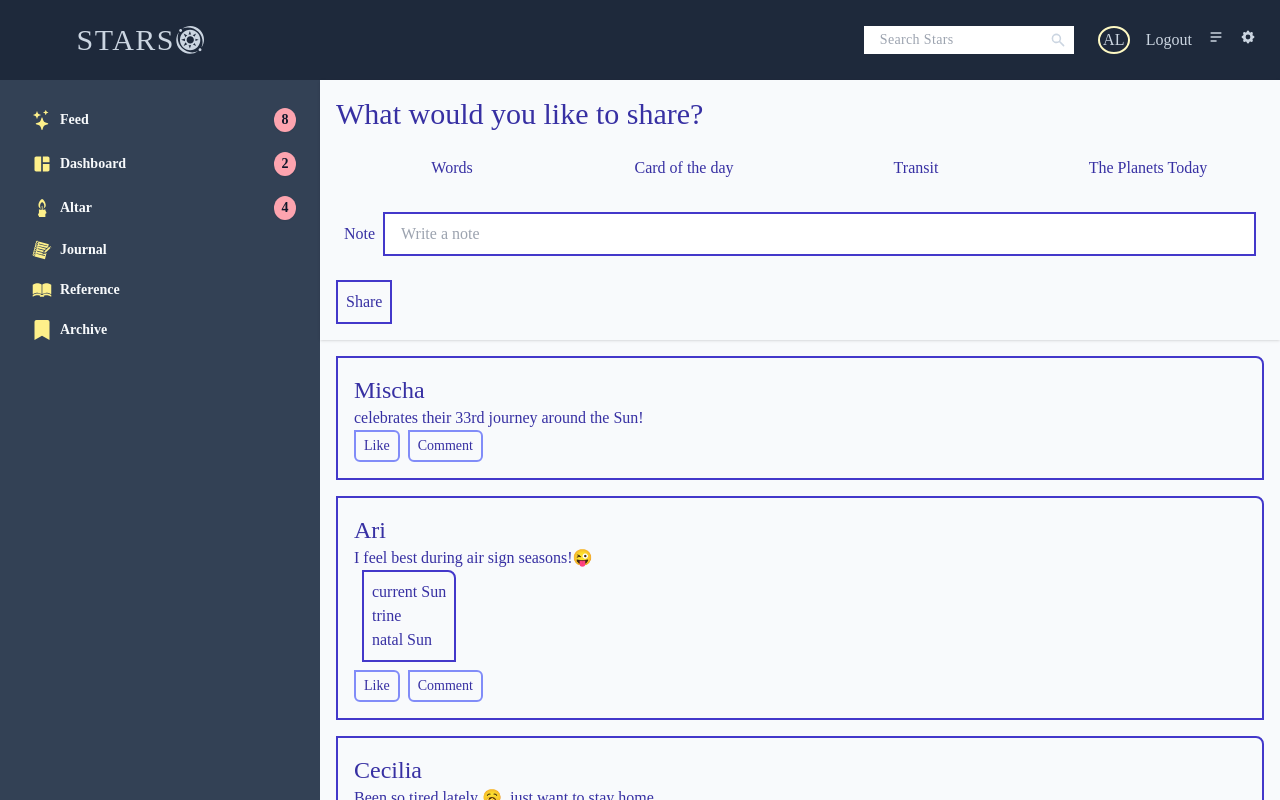
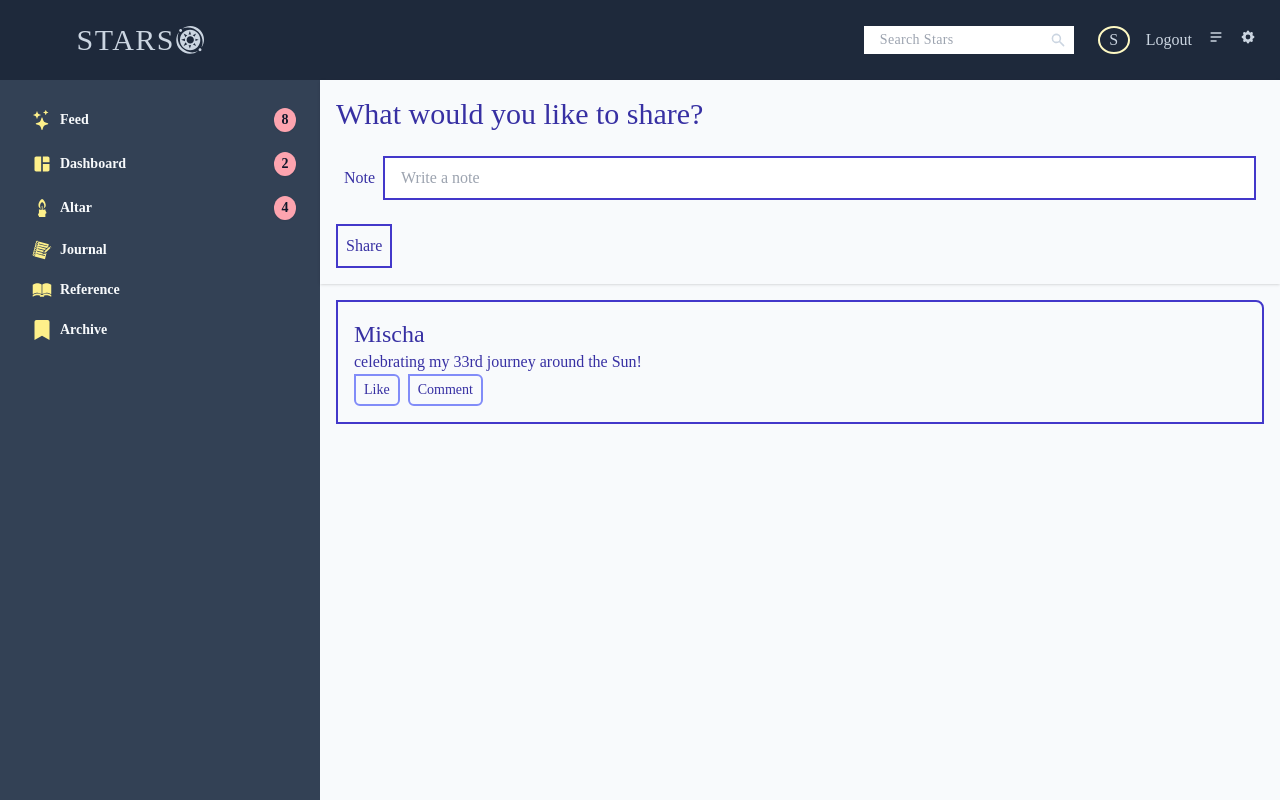
Before and after one commit to allanlalangan/stars, a React (Create React App) app in the folder client/: page /feed in a window 1280 px wide. Built offline with nearby package versions, Linux system fonts and the light colour scheme; sample sign-in values are in the browser's storage.

Commit message:
clean up components fix username icon

```diff
--- a/client/src/components/Feed.jsx
+++ b/client/src/components/Feed.jsx
@@ -3,7 +3,7 @@ const Feed = () => {
     <section className='flex flex-col overflow-y-scroll p-4'>
       <article className='mb-4 rounded-tr-lg border-2 border-primary-700 p-4'>
         <h4>Mischa</h4>
-        <p>celebrates their 33rd journey around the Sun!</p>
+        <p>celebrating my 33rd journey around the Sun!</p>
         <section>
           <button className='mr-2 rounded-tr-md rounded-br-md rounded-bl-md border-2 border-primary-400 px-2 py-1 text-sm'>
             Like
@@ -13,7 +13,7 @@ const Feed = () => {
           </button>
         </section>
       </article>
-      <article className='mb-4 rounded-tr-lg border-2 border-primary-700 p-4'>
+      {/* <article className='mb-4 rounded-tr-lg border-2 border-primary-700 p-4'>
         <h4>Ari</h4>
         <p>I feel best during air sign seasons!😜</p>
         <aside className='mb-2 flex flex-wrap'>
@@ -74,7 +74,7 @@ const Feed = () => {
             Comment
           </button>
         </section>
-      </article>
+      </article> */}
     </section>
   );
 };
--- a/client/src/components/Header.jsx
+++ b/client/src/components/Header.jsx
@@ -51,7 +51,8 @@ const Header = () => {
                     alt='user'
                   />
                 ) : (
-                  'AL'
+                  user.username[0].toUpperCase() ||
+                  `${user.firstName[0]}${user.lastName[0]}`
                 )}
               </span>
             </button>
--- a/client/src/components/NewPost.jsx
+++ b/client/src/components/NewPost.jsx
@@ -10,7 +10,7 @@ const NewPost = () => {
   return (
     <form onSubmit={handleSubmit} className='p-4 shadow'>
       <h3 className='mb-4'>What would you like to share?</h3>
-      <fieldset className='mb-4 flex'>
+      {/* <fieldset className='mb-4 flex'>
         <label htmlFor='text' className='flex w-1/2 flex-col justify-between'>
           <input type='radio' name='type' id='text' className='peer hidden' />
           <span className='flex w-full justify-center p-2 peer-checked:bg-primary-500 peer-checked:text-slate-50'>
@@ -46,7 +46,7 @@ const NewPost = () => {
             The Planets Today
           </span>
         </label>
-      </fieldset>
+      </fieldset> */}
       <fieldset className='flex w-full items-center p-2'>
         <label htmlFor='caption' className='mr-2'>
           Note
```
